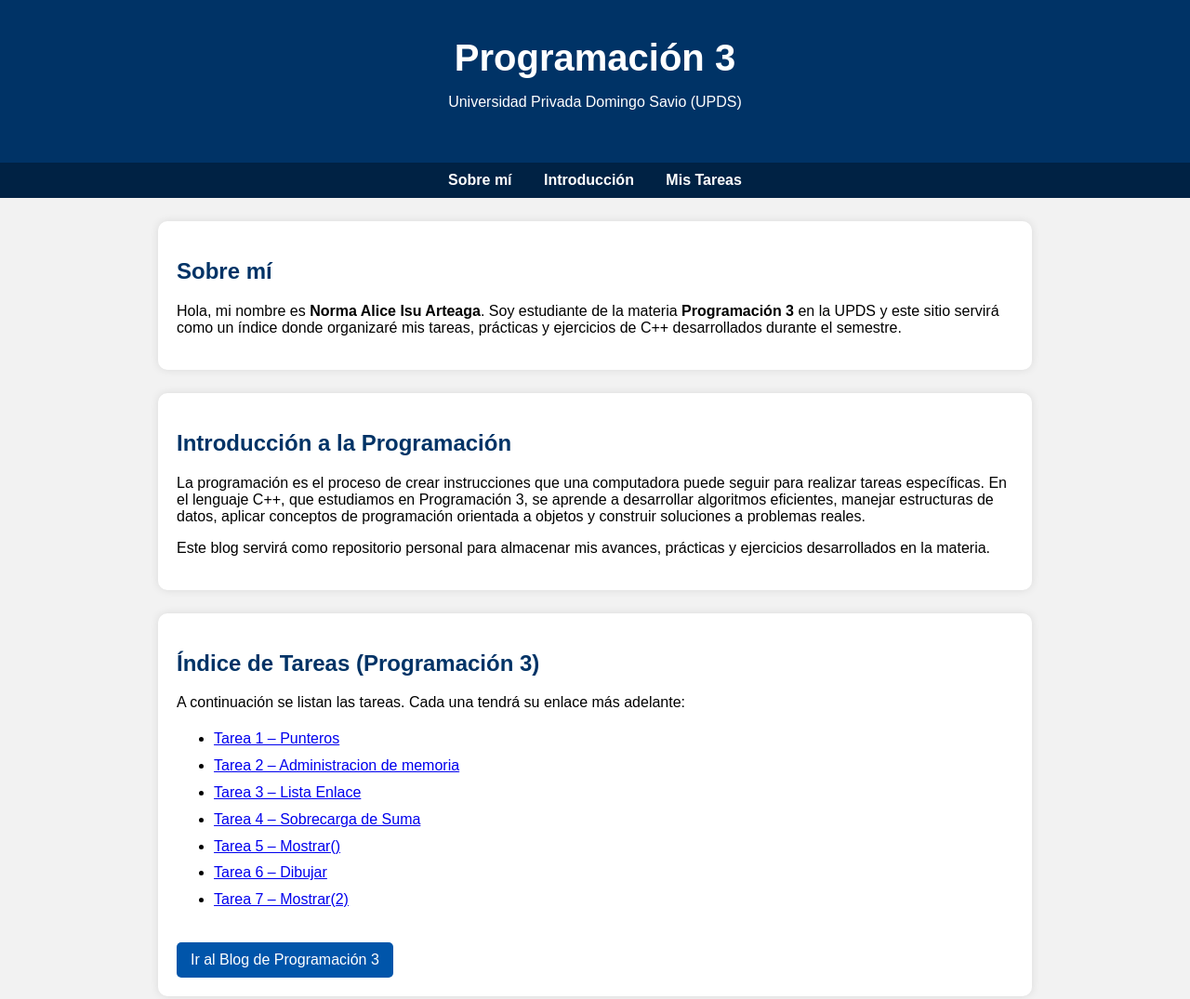
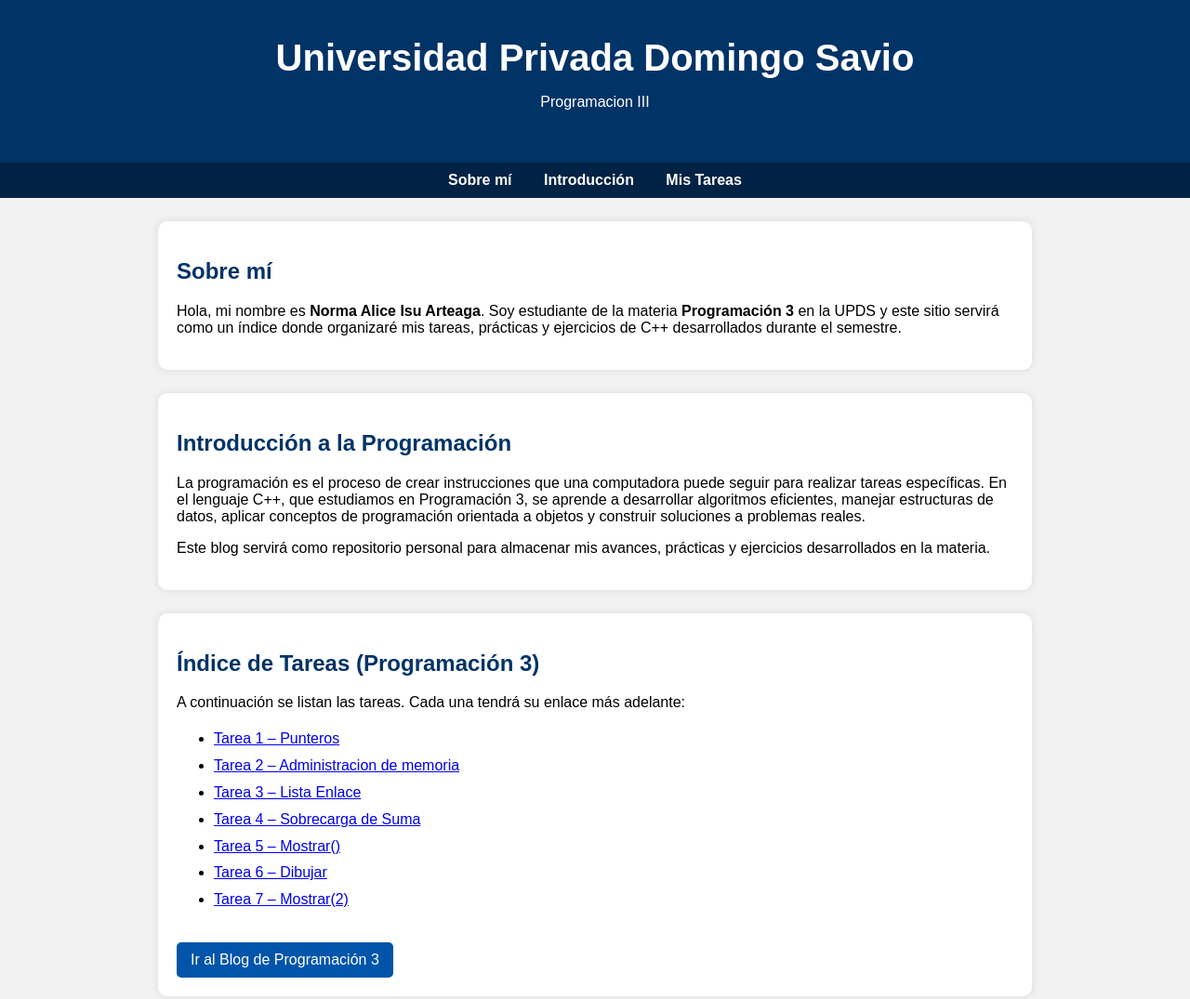
Before and after one commit to aliciaalvisarteaga2005-lgtm/tarea, a plain HTML site: page index.html in a window 1280 px wide. Shown: the top 1075 px of the page at 93% size. Drawn offline with Linux system fonts and the light colour scheme.

Commit message:
Update index.html

```diff
--- a/index.html
+++ b/index.html
@@ -66,8 +66,8 @@
         </style>
     </head>
     <body>
-        <header> <h1>Programación 3</h1>
-            <p>Universidad Privada Domingo Savio (UPDS)</p>
+        <header> <h1>Universidad Privada Domingo Savio</h1>
+            <p>Programacion III</p>
         </header>
         <nav> <a href="#sobre-mi">Sobre mí</a>
             <a href="#intro">Introducción</a>
```
